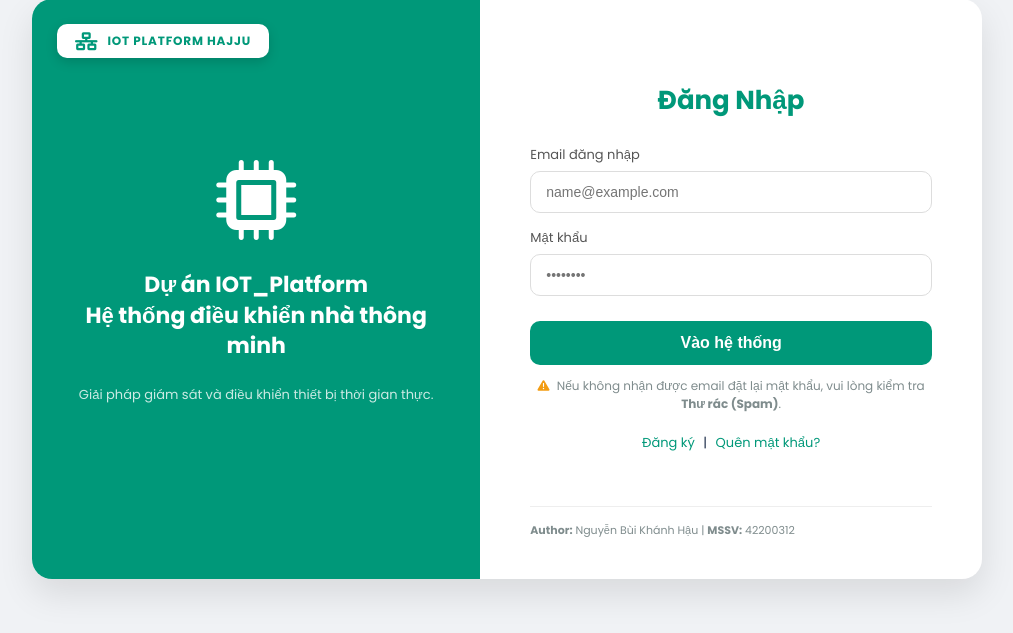
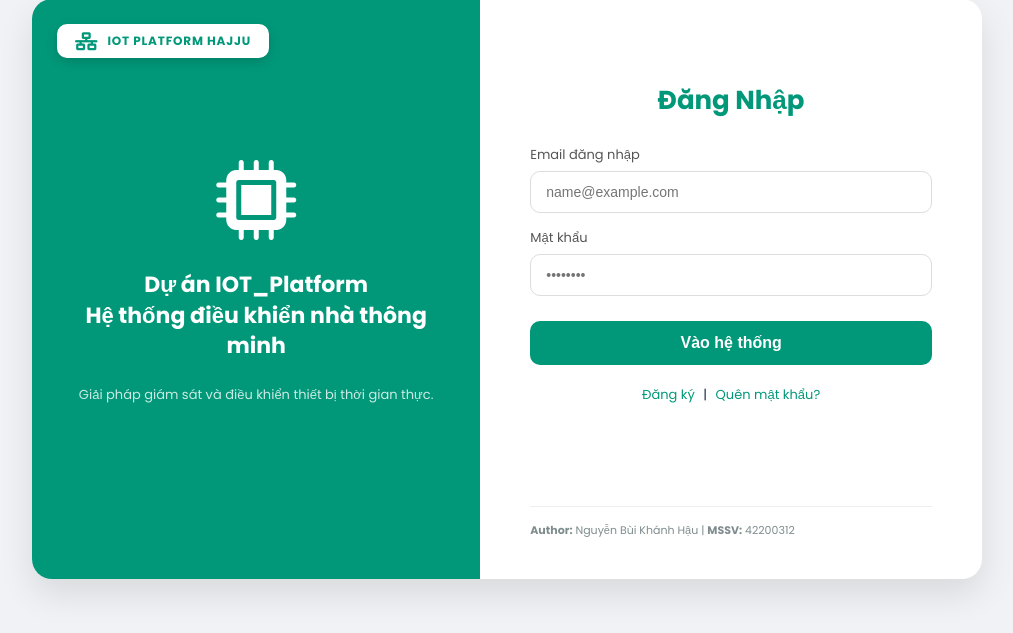
Before and after one commit to nguyenbuikhanhhau-prog/IOT, a Flask app: page / in a window 1280 px wide. Shown: the part 111-744 px from the top of the page, without its empty margins (133-1146 px from the left). Run offline with Flask 3, Linux system fonts and the light colour scheme; parts of the project's set-up code (start-up, migrations or seed data) failed here and were passed over.

Commit message:
login.html

```diff
--- a/iot-backend/templates/login.html
+++ b/iot-backend/templates/login.html
@@ -253,11 +253,6 @@
                     </div>
                     <button type="submit" class="btn">Gửi yêu cầu</button>
                 </form>
-<div class="spam-note">
-    <i class="fas fa-exclamation-triangle"></i>
-    Nếu không nhận được email đặt lại mật khẩu, vui lòng kiểm tra <b>Thư rác (Spam)</b>.
-</div>
-
                 <div class="links">
                     <a href="#" id="show-register">Đăng ký</a> |
                     <a href="#" id="show-forgot">Quên mật khẩu?</a>
```
